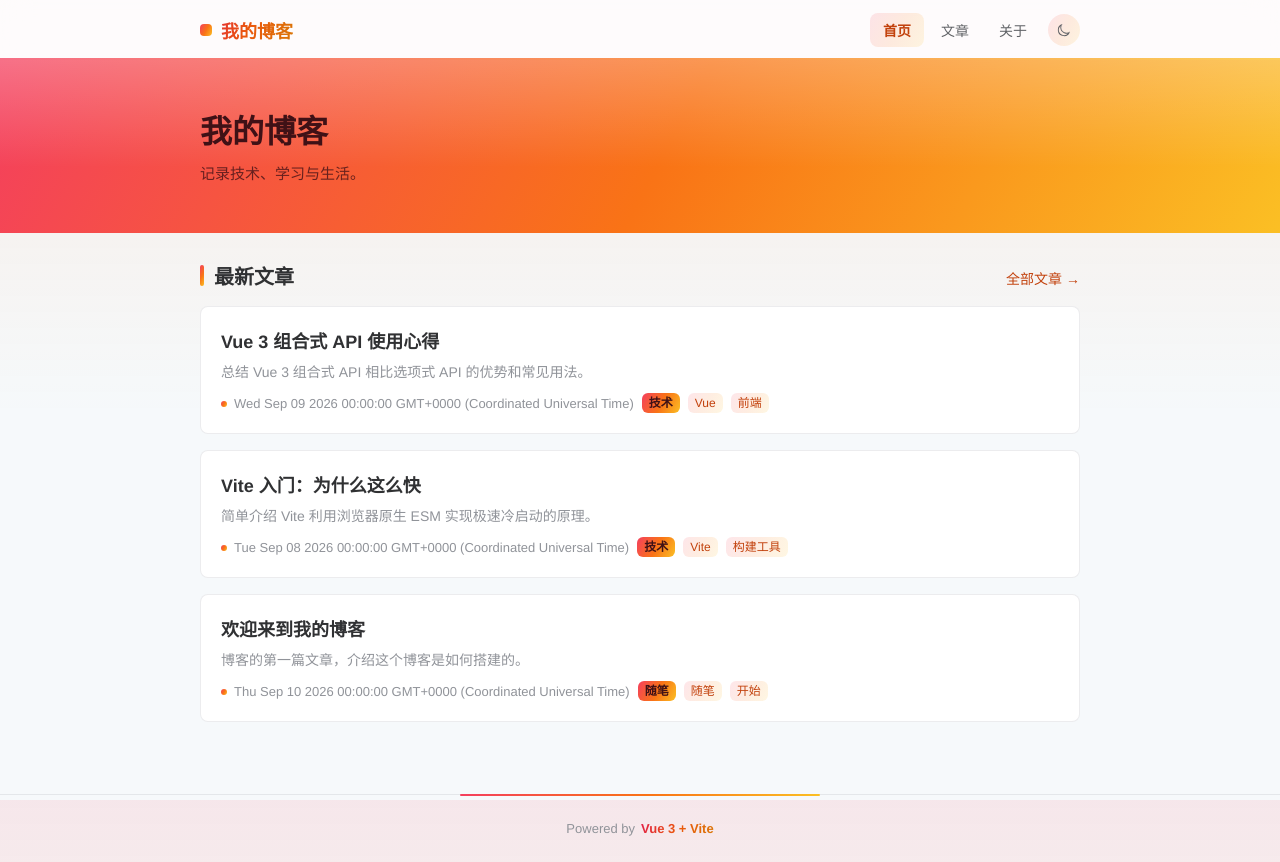
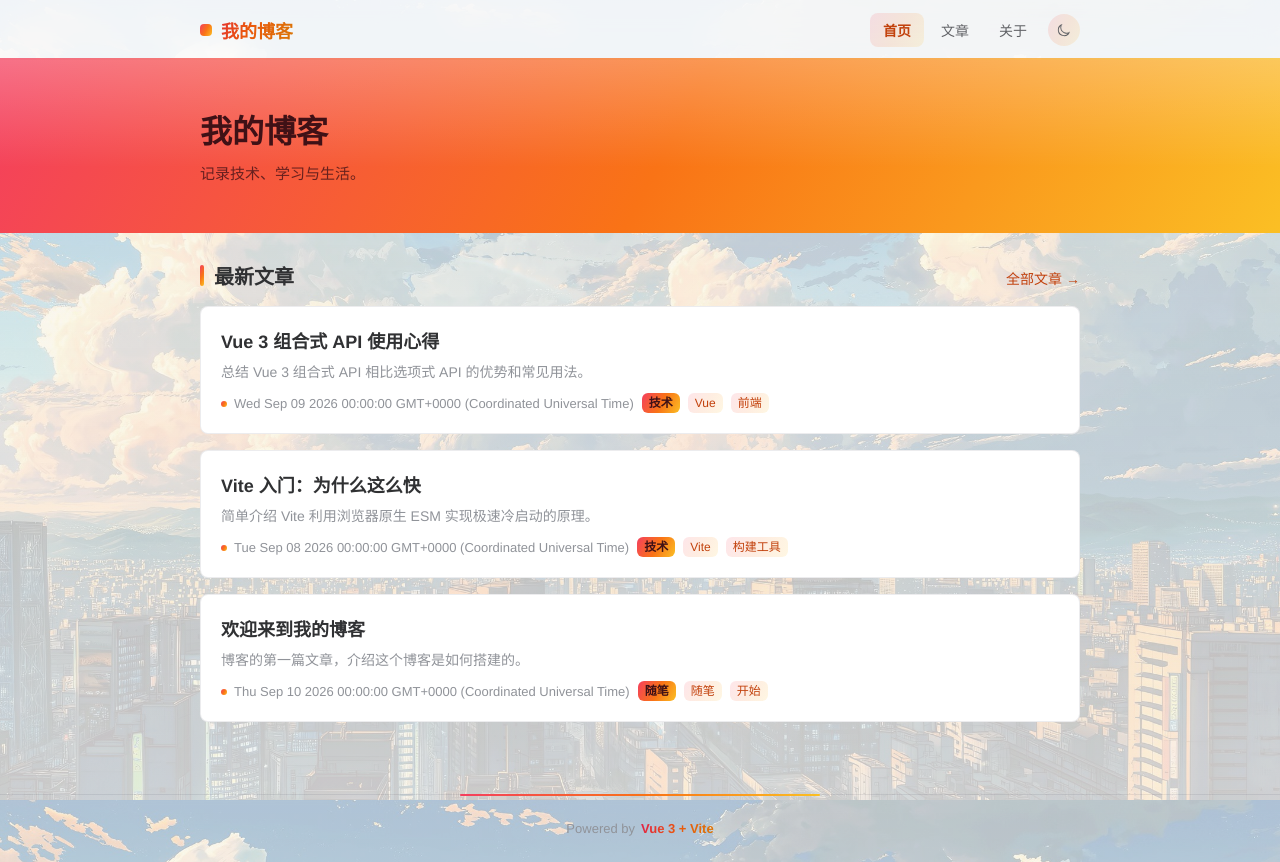
Before and after one commit to Lin-code-code/my-blogs, a Vue app: page / in a window 1280 px wide. Built offline with nearby package versions, Linux system fonts and the light colour scheme.

Commit message:
feat: 将个人壁纸作为博客全局背景

```diff
--- a/src/styles/main.css
+++ b/src/styles/main.css
@@ -67,25 +67,31 @@ body {
   color: var(--el-text-color-primary);
   font-family: 'Helvetica Neue', Helvetica, 'PingFang SC', 'Microsoft YaHei', Arial, sans-serif;
 
-  /* 页面顶部一层很淡的渐变底，作为整体氛围铺垫 */
   background-color: var(--blog-bg);
+  /* 壁纸作为全局背景，上面叠加暖白半透明层保证文字可读 */
   background-image: linear-gradient(
-    180deg,
-    rgba(244, 63, 94, 0.1) 0%,
-    rgba(249, 115, 22, 0.05) 26%,
-    rgba(251, 191, 36, 0) 52%
-  );
-  background-repeat: no-repeat;
-  background-attachment: fixed;
+      180deg,
+      rgba(250, 246, 242, 0.68) 0%,
+      rgba(250, 246, 242, 0.8) 100%
+    ),
+    url('../assets/blog-bg.jpg');
+  background-size: cover, cover;
+  background-position: center, center;
+  background-repeat: no-repeat, no-repeat;
+  background-attachment: fixed, fixed;
 }
 
 html.dark body {
   background-image: linear-gradient(
-    180deg,
-    rgba(251, 113, 133, 0.1) 0%,
-    rgba(251, 146, 60, 0.05) 26%,
-    rgba(252, 211, 77, 0) 52%
-  );
+      180deg,
+      rgba(15, 17, 21, 0.68) 0%,
+      rgba(15, 17, 21, 0.84) 100%
+    ),
+    url('../assets/blog-bg.jpg');
+  background-size: cover, cover;
+  background-position: center, center;
+  background-repeat: no-repeat, no-repeat;
+  background-attachment: fixed, fixed;
 }
 
 :focus-visible {
```
Also changed, not shown: src/assets/blog-bg.jpg (added), 1 other file (tests, documents, lock files or other folders).
